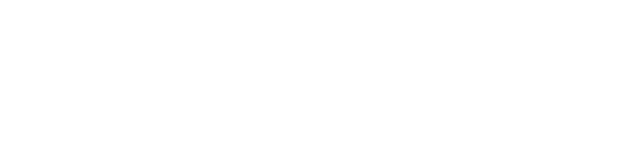
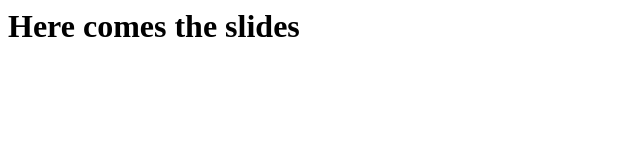
Before and after one commit to FuriKuri/mongodb, a plain HTML site: page slides.html in a window 1280 px wide. Shown: the whole page, without its empty margins (0-640 px from the left). Drawn offline with Linux system fonts and the light colour scheme.

Commit message:
add page for the slides

```diff
--- a/slides.html
+++ b/slides.html
@@ -1,4 +1,5 @@
 <html>
 <body>
+  <h1>Here comes the slides</h1>
 </body>
 </html>
```
